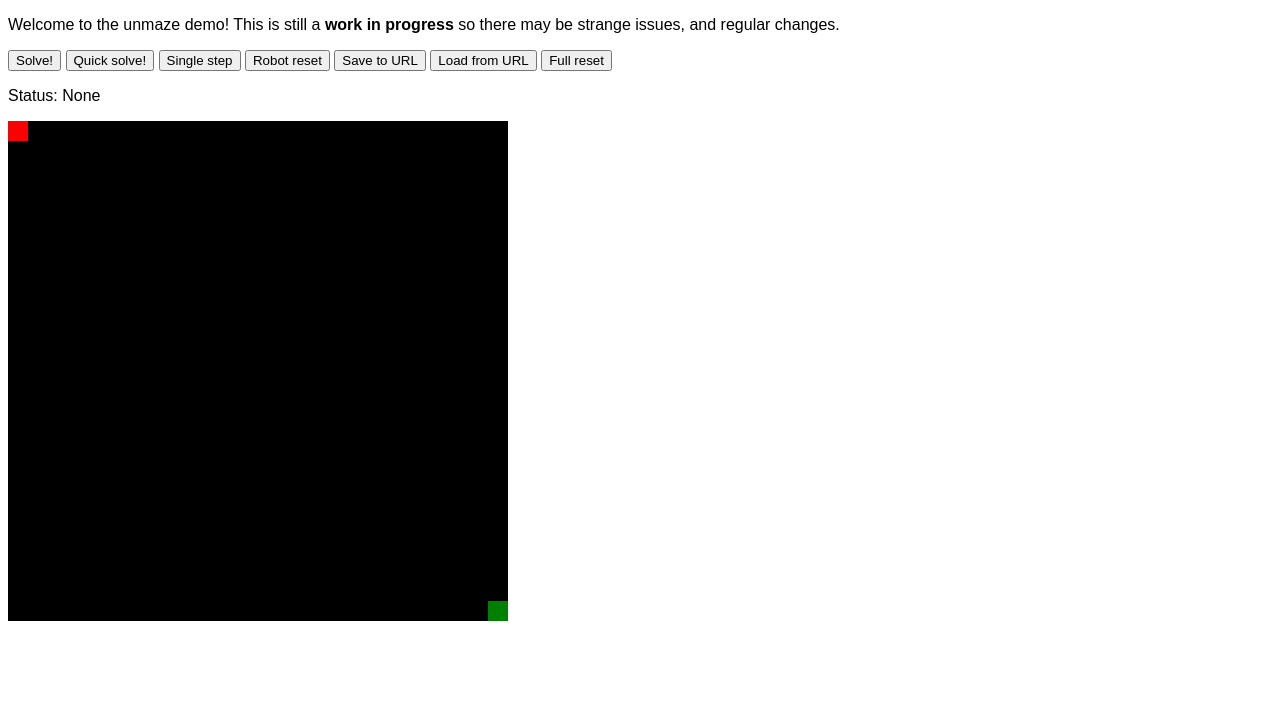
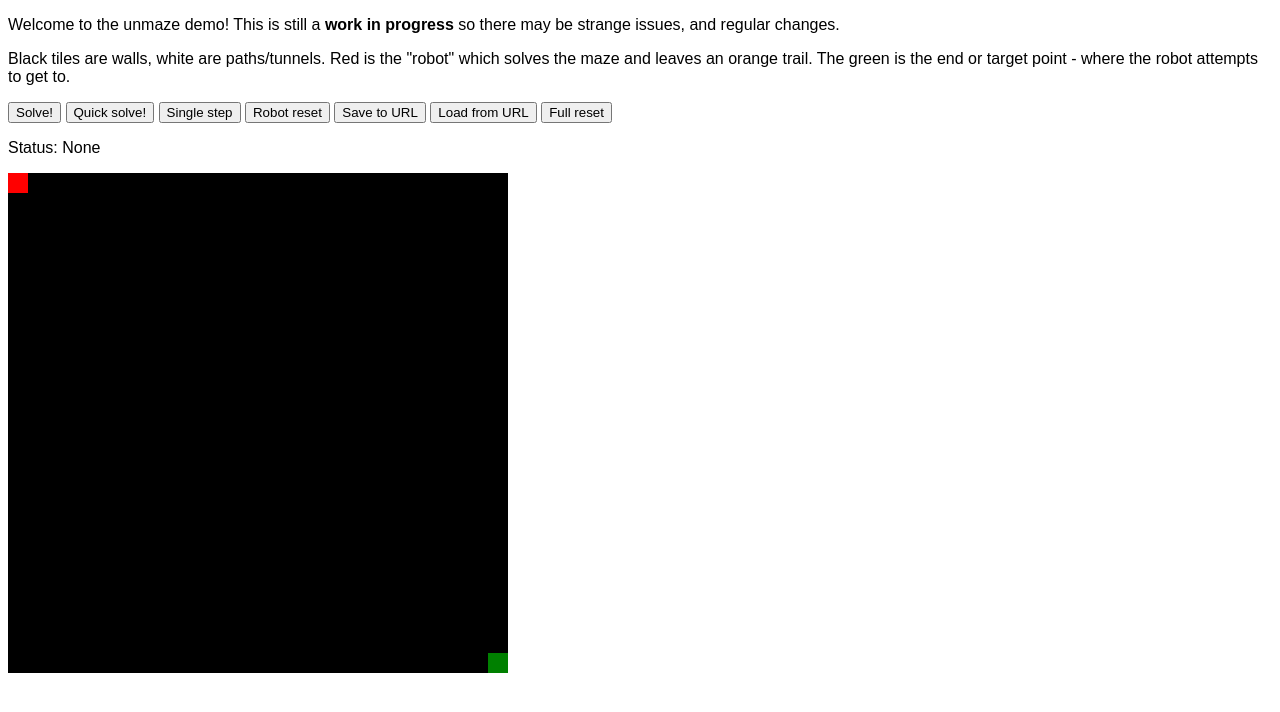
Before and after one commit to mariuszskon/unmaze, a plain HTML site: page index.html in a window 1280 px wide. Drawn offline with Linux system fonts and the light colour scheme.

Commit message:
Added brief explanation of colours used in the user interface

```diff
--- a/index.html
+++ b/index.html
@@ -14,6 +14,7 @@
 
     <body>
         <p>Welcome to the unmaze demo! This is still a <strong>work in progress</strong> so there may be strange issues, and regular changes.</p>
+        <p>Black tiles are walls, white are paths/tunnels. Red is the "robot" which solves the maze and leaves an orange trail. The green is the end or target point - where the robot attempts to get to.</p>
         <button id="solve-animate" type="button">Solve!</button>
         <button id="quick-solve" type="button">Quick solve!</button>
         <button id="step-button" type="button">Single step</button>
```
